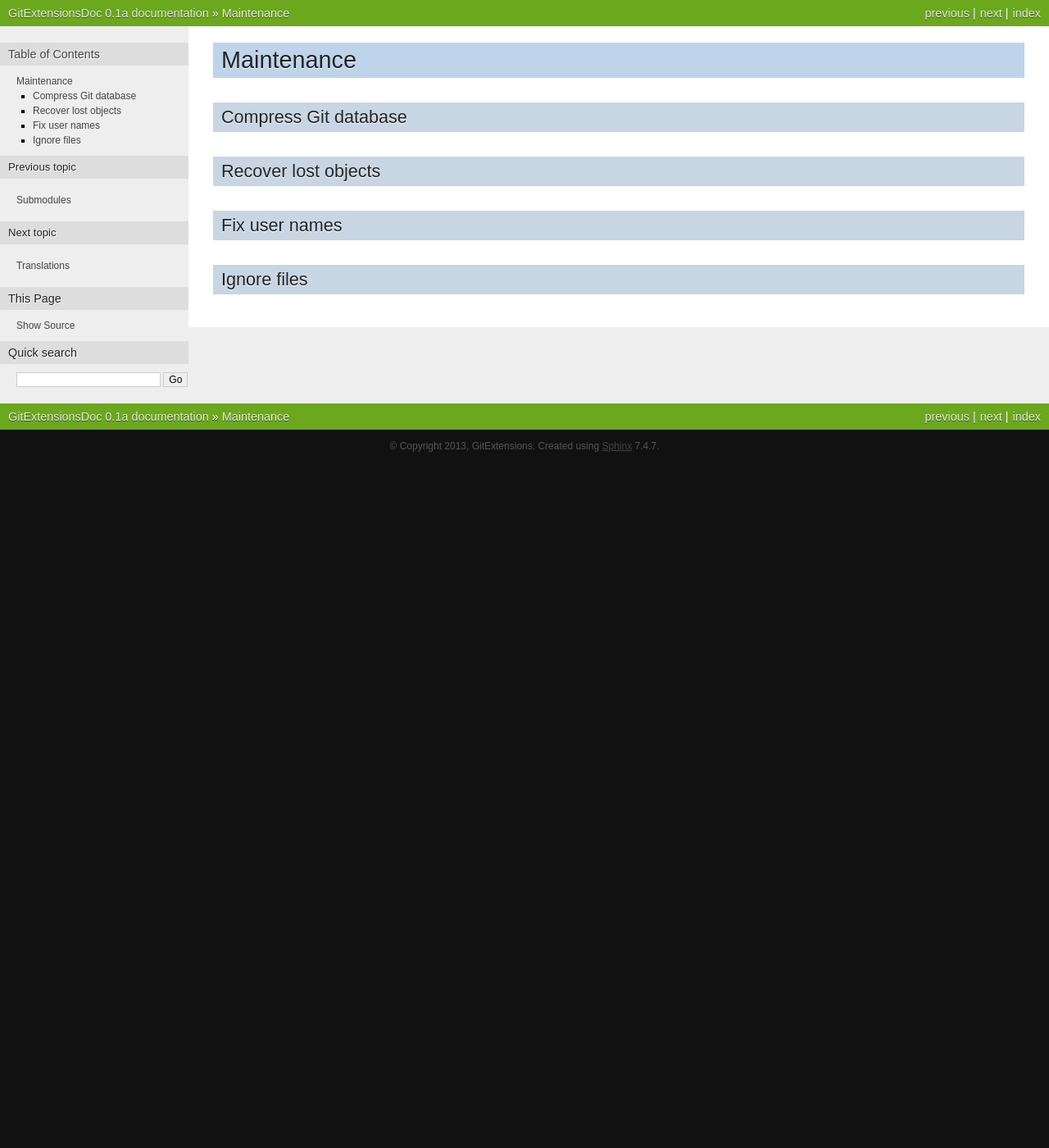
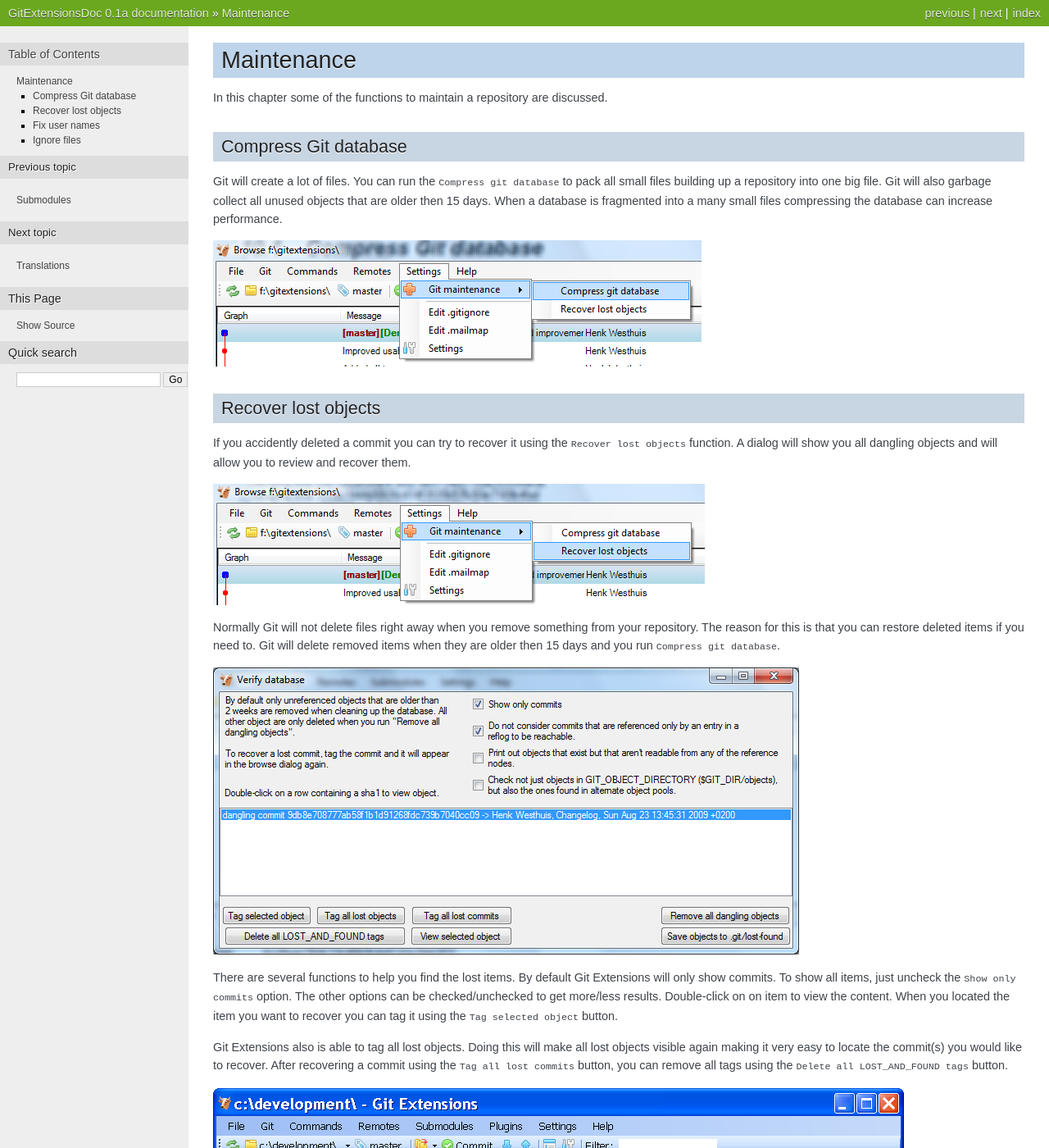
Before and after one commit to martinqt/GitExtensionsDoc, a Sphinx documentation site: the page built from source/maintenance.rst, in a window 1280 px wide and 1400 px high. Shown: the whole window at 82% size. Built offline with Sphinx 7.4.7, drawn with Linux system fonts in a browser that asks for light colours; some of the changed text lies outside the part shown.

Commit message:
Port maintenance section

```diff
--- a/source/maintenance.rst
+++ b/source/maintenance.rst
@@ -1,14 +1,100 @@
 Maintenance
 ===========
+
+In this chapter some of the functions to maintain a repository are discussed.
 
 Compress Git database
 ---------------------
 
+Git will create a lot of files. You can run the ``Compress git database`` to pack all small files building up a repository
+into one big file. Git will also garbage collect all unused objects that are older then 15 days. When a database is fragmented
+into a many small files compressing the database can increase performance.
+
+.. image:: /images/compress_database.png
+
 Recover lost objects
 --------------------
+
+If you accidently deleted a commit you can try to recover it using the ``Recover lost objects`` function. A dialog will
+show you all dangling objects and will allow you to review and recover them.
+
+.. image:: /images/recover_objects.png
+
+Normally Git will not delete files right away when you remove something from your repository. The reason for this is that you
+can restore deleted items if you need to. Git will delete removed items when they are older then 15 days and you run ``Compress
+git database``.
+
+.. image:: /images/verify_database.png
+
+There are several functions to help you find the lost items. By default Git Extensions will only show commits. To show all
+items, just uncheck the ``Show only commits`` option. The other options can be checked/unchecked to get more/less results.
+Double-click on on item to view the content. When you located the item you want to recover you can tag it using the ``Tag
+selected object`` button.
+
+Git Extensions also is able to tag all lost objects. Doing this will make all lost objects visible again making it very easy
+to locate the commit(s) you would like to recover. After recovering a commit using the ``Tag all lost commits`` button, you can
+remove all tags using the ``Delete all LOST_AND_FOUND tags`` button.
+
+.. image:: /images/lost_found.png
 
 Fix user names
 --------------
 
+When someone accidentally committed using a wrong username this can be fixed using the ``Edit .mailmap`` function. Git will use
+the username for an email address when it is set in the ``.mailmap`` file.
+
+.. image:: /images/mail_map.png
+
+Fix user name using commit email:
+
+.. code-block:: text
+
+    Proper Name <commit@email.xx>
+
+Fix email address using commit email:
+
+.. code-block:: text
+
+    <proper@email.xx> <commit@email.xx>
+
+Fix email address and name using commit email:
+
+.. code-block:: text
+
+    Proper Name <proper@email.xx> <commit@email.xx>
+
+Fix email address and name using commit name and email:
+
+.. code-block:: text
+
+    Proper Name <proper@email.xx> Commit Name <commit@email.xx>
+
 Ignore files
 ------------
+
+Git will track all files that are in the working directory. Normally you do not want to exclude all files that are created
+by the compiler. You can add files that should be ignored to the .gitignore file. You can use wildcards and regular expressions.
+All entries are case sensitive. The button ``Add default ignores`` will add files that should be ignored when using Visual Studio.
+
+.. image:: /images/gitignore.png
+
+A short overview of the syntax:
+
++-----+--------------------------------------------------------------------------------------------------------------------------+
+|#    | Lines started with ``#`` are handled as comments                                                                         |
++-----+--------------------------------------------------------------------------------------------------------------------------+
+|!    | Lines started with ``!`` are exclude patterns                                                                            |
++-----+--------------------------------------------------------------------------------------------------------------------------+
+|[Dd] | Characters inside ``[..]`` means that 1 of the characters must match                                                     |
++-----+--------------------------------------------------------------------------------------------------------------------------+
+|\*   | Wildcard                                                                                                                 |
++-----+--------------------------------------------------------------------------------------------------------------------------+
+|/    | A leading slash matches the beginning of the pathname; for example, ``/*.c`` matches ``cat-file.c`` but not              |
+|     | ``mozilla-sha1/sha1.c``                                                                                                  |
++-----+--------------------------------------------------------------------------------------------------------------------------+
+|/    | If the pattern ends with a slash, it is removed for the purpose of the following description, but it would only find a   |
+|     | match with a directory. In other words, foo/ will match a directory foo and paths underneath it, but will not match a    |
+|     | regular file or a symbolic link foo (this is consistent with the way how pathspec works in general in git).              |
++-----+--------------------------------------------------------------------------------------------------------------------------+
+
+For more `detailed information <http://www.kernel.org/pub/software/scm/git/docs/gitignore.html>`_
```
Also changed, not shown: progress.md (+5 -5 lines), source/images/compress_database.png (added), source/images/gitignore.png (added), source/images/lost_found.png (added), source/images/mail_map.png (added), source/images/recover_objects.png (added), source/images/verify_database.png (added).
